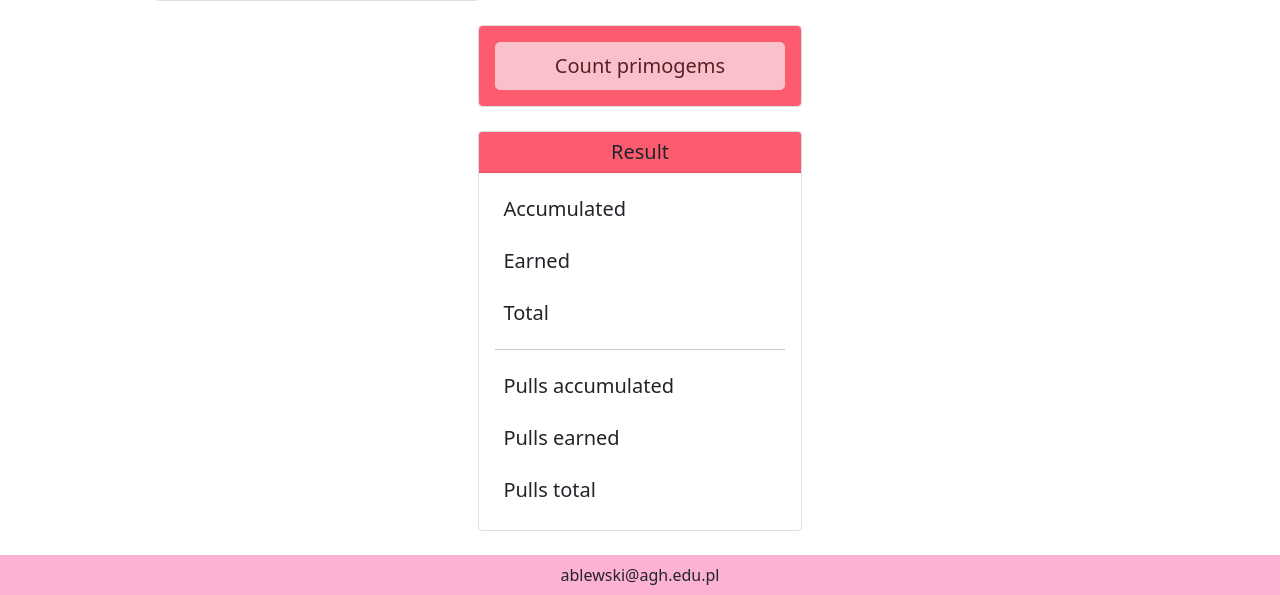
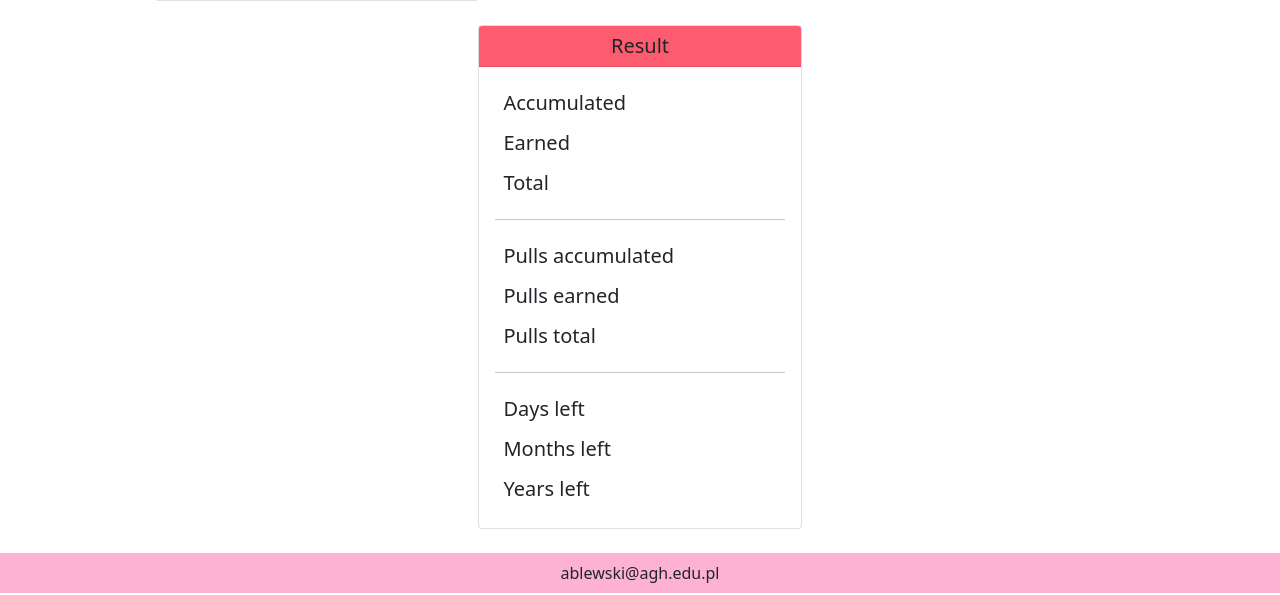
Before and after one commit to Ablesh1/primogems_counter_2023, a Django app: page /primogems/ in a window 1280 px wide. Shown: the part 777-1372 px from the top of the page. Run offline with Django 4.2, Linux system fonts and the light colour scheme.

Commit message:
Fix paddings, change margins, add new result lines

```diff
--- a/templates/primogems/primogems_page.html
+++ b/templates/primogems/primogems_page.html
@@ -118,7 +118,7 @@
                                     <li class="list-group-item d-grid gap-2 p-0 rounded " style="background-color: #fd5b70">
                                         <div class="row m-0">
                                             <!-- Events field -->
-                                            <div class="col-4 d-grid gap-2 pb-3 pt-2 ps-4 rounded-start" style="background-color: #ffffff">
+                                            <div class="col-4 d-grid gap-2 pt-2 pb-3 p-2 ps-4 pe-1 rounded-start" style="background-color: #ffffff">
                                                 <!-- Display the events input label -->
                                                 <h5 class="text-center mb-0">{{ form.events_input.label_tag }}</h5>
                                                 <!-- Display the events input field -->
@@ -127,7 +127,7 @@
                                                 </div>
                                             </div>
                                             <!-- Quests field -->
-                                            <div class="col-4 d-grid gap-2 pb-3 pt-2 p-3" style="background-color: #ffffff">
+                                            <div class="col-4 d-grid gap-2 pt-2 pb-3 p-3" style="background-color: #ffffff">
                                                 <!-- Display the quests input label -->
                                                 <h5 class="text-center mb-0">{{ form.quests_input.label_tag }}</h5>
                                                 <!-- Display the quests input field -->
@@ -136,7 +136,7 @@
                                                 </div>
                                             </div>
                                             <!-- Others field -->
-                                            <div class="col-4 d-grid gap-2 pb-3 pt-2 pe-4 rounded-end" style="background-color: #ffffff">
+                                            <div class="col-4 d-grid gap-2 pt-2 pb-3 p-2 pe-4 ps-1 rounded-end" style="background-color: #ffffff">
                                                 <!-- Display the others input label -->
                                                 <h5 class="text-center mb-0">{{ form.others_input.label_tag }}</h5>
                                                 <!-- Display the others input field -->
@@ -218,46 +218,34 @@
                 </div>
             </div>
             <div class="col-xxl-3">
-                <div class="card"
-                     style="margin-bottom: 1.5rem; width: 20.2rem;">
-                    <div class="card-body rounded" style="background-color: #fd5b70">
-                        <div>
-                            <form class="d-grid gap-2" method="POST" action="{% url 'primogems:initialize' %}">
-                                {% csrf_token %}
-                                <button type="submit" disabled class="btn btn-light btn-lg">Count primogems</button>
-                            </form>
-                        </div>
-                    </div>
-                </div>
-                <div class="card"
-                     style="margin-bottom: 1.5rem; width: 20.2rem; height: 25rem">
+                <div class="card" style="margin-bottom: 1.5rem; width: 20.2rem;">
                     <h5 class="card-header text-center" style="background-color: #fd5b70;">
                         Result
                     </h5>
-                    <div class="card-body rounded">
+                    <div class="card-body rounded" style="height: 28.813rem">
                         <div>
-                            <div class="d-flex flex-row bd-highlight mb-1">
+                            <div class="d-flex flex-row bd-highlight mb-0">
                                 <div class="p-2 bd-highlight">
-                                    <h5 class="card-title text-center">Accumulated</h5>
+                                    <h5 class="card-title text-center mb-0">Accumulated</h5>
                                 </div>
                                 <div class="ms-auto p-2 bd-highlight">
                                     {% if result %}
                                         {% with result.0 as accumulated %}
-                                            <h5 class="text-center">{{ accumulated }}</h5>
+                                            <h5 class="text-center mb-0">{{ accumulated }}</h5>
                                         {% endwith %}
                                     {% endif %}
                                 </div>
                             </div>
                         </div>
                         <div>
-                            <div class="d-flex flex-row bd-highlight mb-1">
+                            <div class="d-flex flex-row bd-highlight mb-0">
                                 <div class="p-2 bd-highlight">
-                                    <h5 class="card-title text-center">Earned</h5>
+                                    <h5 class="card-title text-center mb-0">Earned</h5>
                                 </div>
                                 <div class="ms-auto p-2 bd-highlight">
                                     {% if result %}
                                         {% with result.1 as earned %}
-                                            <h5 class="text-center">{{ earned }}</h5>
+                                            <h5 class="text-center mb-0">{{ earned }}</h5>
                                         {% endwith %}
                                     {% endif %}
                                 </div>
@@ -279,28 +267,28 @@
                         </div>
                         <hr class="my-3">
                         <div>
-                            <div class="d-flex flex-row bd-highlight mb-1">
+                            <div class="d-flex flex-row bd-highlight mb-0">
                                 <div class="p-2 bd-highlight">
-                                    <h5 class="card-title text-center">Pulls accumulated</h5>
+                                    <h5 class="card-title text-center mb-0">Pulls accumulated</h5>
                                 </div>
                                 <div class="ms-auto p-2 bd-highlight">
                                     {% if result %}
                                         {% with result.3 as pulls_accumulated %}
-                                            <h5 class="text-center">{{ pulls_accumulated }}</h5>
+                                            <h5 class="text-center mb-0">{{ pulls_accumulated }}</h5>
                                         {% endwith %}
                                     {% endif %}
                                 </div>
                             </div>
                         </div>
                         <div>
-                            <div class="d-flex flex-row bd-highlight mb-1">
+                            <div class="d-flex flex-row bd-highlight mb-0">
                                 <div class="p-2 bd-highlight">
-                                    <h5 class="card-title text-center">Pulls earned</h5>
+                                    <h5 class="card-title text-center mb-0">Pulls earned</h5>
                                 </div>
                                 <div class="ms-auto p-2 bd-highlight">
                                     {% if result %}
                                         {% with result.4 as pulls_earned %}
-                                            <h5 class="text-center">{{ pulls_earned }}</h5>
+                                            <h5 class="text-center mb-0">{{ pulls_earned }}</h5>
                                         {% endwith %}
                                     {% endif %}
                                 </div>
@@ -320,6 +308,49 @@
                                 </div>
                             </div>
                         </div>
+                        <hr class="my-3">
+                        <div>
+                            <div class="d-flex flex-row bd-highlight mb-0">
+                                <div class="p-2 bd-highlight">
+                                    <h5 class="card-title text-center mb-0">Days left</h5>
+                                </div>
+                                <div class="ms-auto p-2 bd-highlight">
+                                    {% if result %}
+                                        {% with result.6 as days_left %}
+                                            <h5 class="text-center mb-0">{{ days_left }}</h5>
+                                        {% endwith %}
+                                    {% endif %}
+                                </div>
+                            </div>
+                        </div>
+                        <div>
+                            <div class="d-flex flex-row bd-highlight mb-0">
+                                <div class="p-2 bd-highlight">
+                                    <h5 class="card-title text-center mb-0">Months left</h5>
+                                </div>
+                                <div class="ms-auto p-2 bd-highlight">
+                                    {% if result %}
+                                        {% with result.7 as months_left %}
+                                            <h5 class="text-center mb-0">{{ months_left }}</h5>
+                                        {% endwith %}
+                                    {% endif %}
+                                </div>
+                            </div>
+                        </div>
+                        <div>
+                            <div class="d-flex flex-row bd-highlight mb-0">
+                                <div class="p-2 bd-highlight">
+                                    <h5 class="card-title text-center mb-0">Years left</h5>
+                                </div>
+                                <div class="ms-auto p-2 bd-highlight">
+                                    {% if result %}
+                                        {% with result.8 as years_left %}
+                                            <h5 class="text-center mb-0">{{ years_left }}</h5>
+                                        {% endwith %}
+                                    {% endif %}
+                                </div>
+                            </div>
+                        </div>
                     </div>
                 </div>
             </div>
```
